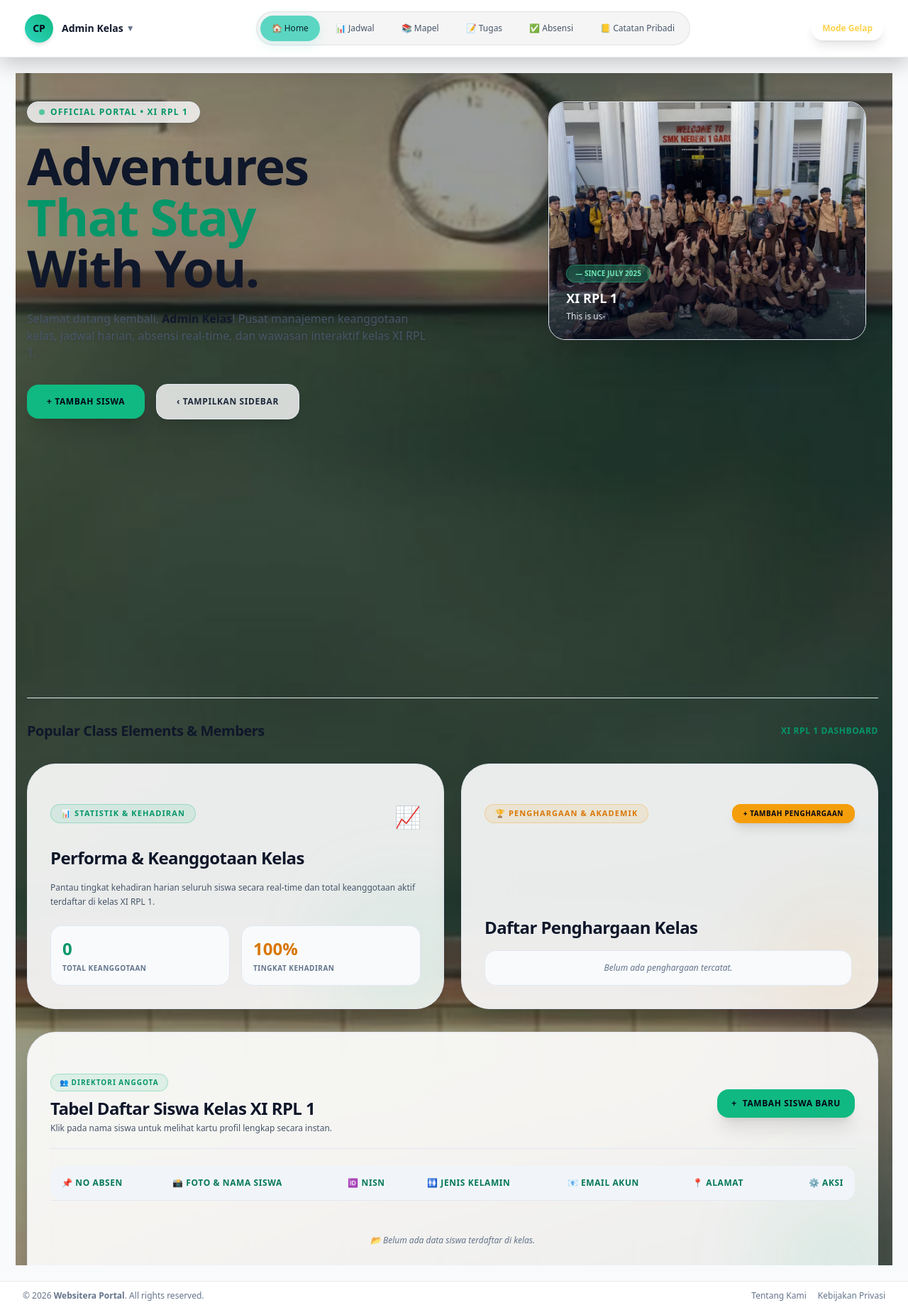
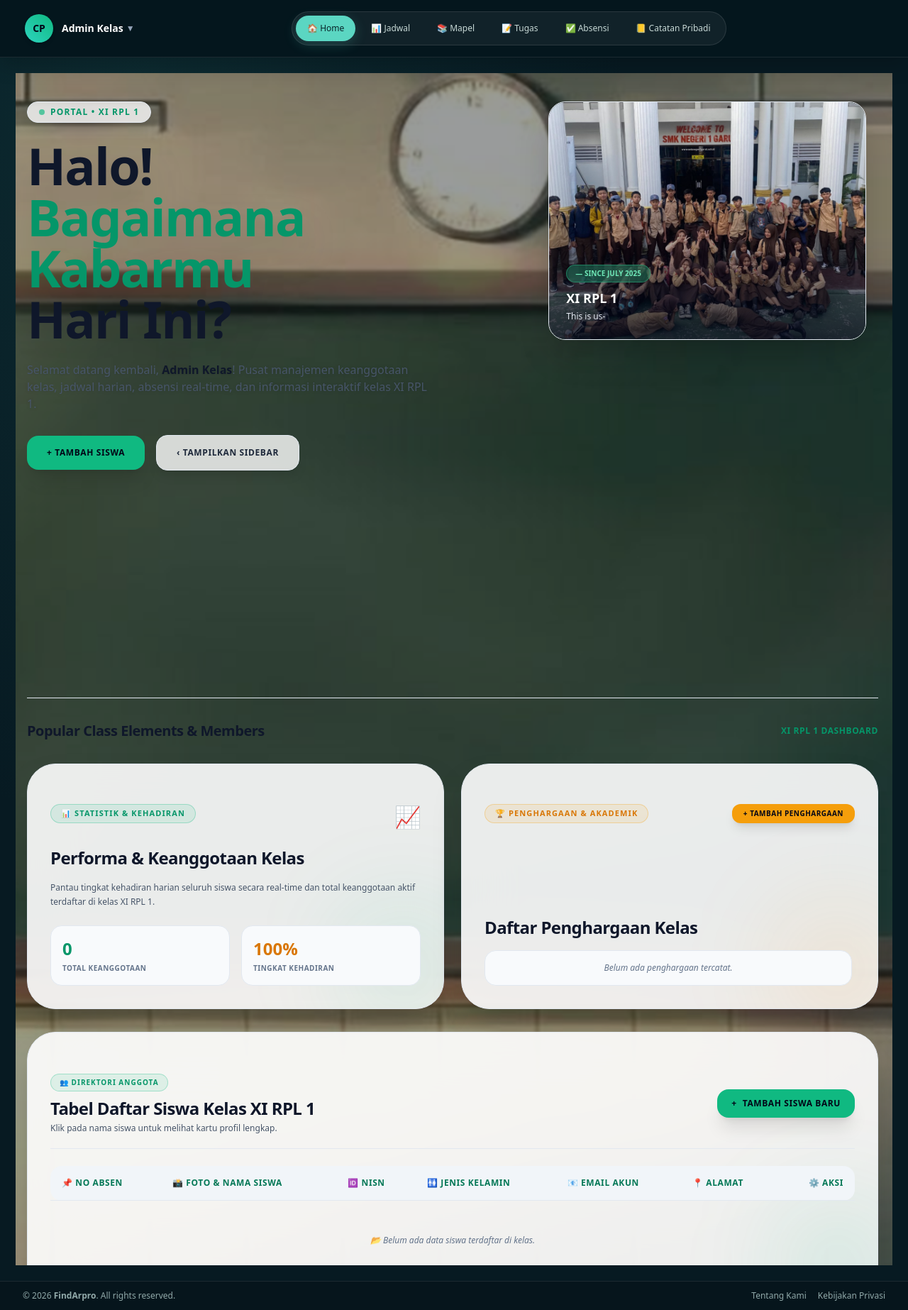
Before and after one commit to zahraareeqah-rgb/websitekelaz, a Laravel app: page /home in a window 1280 px wide. Shown: the whole page at 71% size. Run offline with Laravel 12, Linux system fonts and the light colour scheme; a user stored in the database is signed in; data comes from the database, SQL or seed files in the repository; data that the repository does not hold is empty; some libraries are stand-ins or nearby versions.

Commit message:
Finalisasi Web

```diff
--- a/resources/views/absensi/index.blade.php
+++ b/resources/views/absensi/index.blade.php
@@ -64,9 +64,7 @@
             <h3 class="font-bold text-white text-sm">
                 📅 Rekap Tanggal (1 - {{ $daysInMonth }})
             </h3>
-            <span class="text-xs text-slate-400 italic">
-                @if(auth()->user()->role === 'admin') 💡 Klik tombol "Hadir 1 Bln" di bawah nama siswa untuk isi instan sebulan penuh. @endif
-            </span>
+
         </div>
 
         <!-- Wrapper Tabel dengan Overflow Auto -->
@@ -74,7 +72,7 @@
             <table class="w-full text-left text-xs text-slate-200 border-collapse">
                 <thead class="bg-white/10 text-slate-300 uppercase tracking-wider text-[10px] border-b border-white/15">
                     <tr>
-                        <th class="p-3.5 bg-white/5 min-w-[280px] rounded-l-xl">Nama Siswa & Aksi Cepat</th>
+                        <th class="p-3.5 bg-white/5 min-w-[280px] rounded-l-xl">Nama Siswa & Aksi</th>
                         @for($d = 1; $d <= $daysInMonth; $d++)
                             <th class="p-2 text-center min-w-[36px] border-l border-white/10">{{ $d }}</th>
                         @endfor
--- a/resources/views/auth/login.blade.php
+++ b/resources/views/auth/login.blade.php
@@ -3,7 +3,7 @@
 <head>
     <meta charset="UTF-8">
     <meta name="viewport" content="width=device-width, initial-scale=1.0">
-    <title>Login - Websitera XI RPL 1</title>
+    <title>Login - Class Portal XI RPL 1</title>
     <!-- Tailwind CSS CDN -->
     <script src="https://cdn.tailwindcss.com"></script>
     <!-- Alpine.js CDN untuk interaksi Modal Pop-up -->
@@ -21,7 +21,7 @@
         <div class="lg:col-span-7 space-y-6 text-left">
             <div class="inline-flex items-center space-x-2 bg-white/10 backdrop-blur-md border border-white/20 text-emerald-300 px-4 py-1.5 rounded-full text-xs font-semibold shadow-lg">
                 <span class="w-2 h-2 rounded-full bg-emerald-400 animate-pulse"></span>
-                <span>Portal Resmi • XI RPL 1</span>
+                <span>Portal • XI RPL 1</span>
             </div>
 
             <h1 class="text-4xl sm:text-5xl lg:text-6xl font-black tracking-tight text-white leading-tight drop-shadow-md">
@@ -29,7 +29,7 @@
             </h1>
 
             <p class="text-slate-200 text-sm sm:text-base leading-relaxed max-w-xl drop-shadow font-medium">
-                Sistem informasi terpadu keanggotaan, jadwal pelajaran harian, absensi real-time, dan wawasan interaktif khusus kelas <span class="text-emerald-300 font-bold">Rekayasa Perangkat Lunak 1</span>.
+                Sistem informasi terpadu keanggotaan, jadwal pelajaran harian, absensi real-time, dan informasi khusus kelas <span class="text-emerald-300 font-bold">Rekayasa Perangkat Lunak 1</span>.
             </p>
 
             <!-- Statistik Singkat -->
--- a/resources/views/home.blade.php
+++ b/resources/views/home.blade.php
@@ -14,17 +14,17 @@
         <div class="xl:col-span-7 space-y-6 text-left transition-all duration-300">
             <div class="inline-flex items-center space-x-2 text-emerald-600 dark:text-emerald-300 font-semibold text-xs tracking-widest uppercase bg-white/80 dark:bg-white/10 backdrop-blur-md px-4 py-1.5 rounded-full border border-slate-200 dark:border-white/20 shadow-lg">
                 <span class="w-2 h-2 rounded-full bg-emerald-500 dark:bg-emerald-400 animate-pulse"></span>
-                <span>Official Portal • XI RPL 1</span>
+                <span>Portal • XI RPL 1</span>
             </div>
 
             <h1 class="text-5xl sm:text-6xl lg:text-7xl font-black tracking-tight text-slate-900 dark:text-white leading-none drop-shadow-2xl">
-                Adventures <br>
-                <span class="text-emerald-600 dark:text-emerald-400">That Stay</span> <br>
-                With You.
+                Halo! <br>
+                <span class="text-emerald-600 dark:text-emerald-400">Bagaimana Kabarmu</span> <br>
+                Hari Ini?
             </h1>
 
             <p class="text-slate-600 dark:text-slate-200 text-sm sm:text-base leading-relaxed max-w-xl drop-shadow font-medium">
-                Selamat datang kembali, <span class="text-slate-900 dark:text-white font-bold">{{ auth()->user()->name }}</span>! Pusat manajemen keanggotaan kelas, jadwal harian, absensi real-time, dan wawasan interaktif kelas XI RPL 1.
+                Selamat datang kembali, <span class="text-slate-900 dark:text-white font-bold">{{ auth()->user()->name }}</span>! Pusat manajemen keanggotaan kelas, jadwal harian, absensi real-time, dan informasi interaktif kelas XI RPL 1.
             </p>
 
             <div class="flex flex-wrap items-center gap-4 pt-2">
@@ -343,7 +343,7 @@
                         👥 Direktori Anggota
                     </span>
                     <h3 class="font-black text-slate-900 dark:text-white text-xl sm:text-2xl tracking-tight">Tabel Daftar Siswa Kelas XI RPL 1</h3>
-                    <p class="text-xs text-slate-600 dark:text-slate-300 mt-1">Klik pada nama siswa untuk melihat kartu profil lengkap secara instan.</p>
+                    <p class="text-xs text-slate-600 dark:text-slate-300 mt-1">Klik pada nama siswa untuk melihat kartu profil lengkap.</p>
                 </div>
                 @if(auth()->check() && auth()->user()->role === 'admin')
                     <a href="{{ route('siswa.create') }}" class="px-5 py-3 bg-emerald-500 hover:bg-emerald-400 text-slate-950 rounded-2xl text-xs font-extrabold tracking-wider uppercase shadow-xl transition flex items-center gap-2">
@@ -388,7 +388,7 @@
                                             @endif
                                             <div>
                                                 <span class="font-extrabold text-slate-900 dark:text-white text-sm group-hover/btn:text-emerald-600 dark:group-hover/btn:text-emerald-300 group-hover/btn:underline transition block">{{ $siswa->nama_siswa ?? $siswa->nama }}</span>
-                                                <div class="text-[10px] text-emerald-600/80 dark:text-emerald-400/80 font-semibold">✨ Klik untuk Detail Profil</div>
+                                                <div class="text-[10px] text-emerald-600/80 dark:text-emerald-400/80 font-semibold"></div>
                                             </div>
                                         </button>
                                     </td>
@@ -506,10 +506,13 @@
             <span class="text-xl">👩‍🏫</span>
             <h2 class="text-lg font-bold text-white tracking-tight">Daftar Guru Pengajar</h2>
         </div>
-        <!-- Tombol Tambah Guru -->
+
+        <!-- Tombol Tambah Guru (Hanya untuk Admin) -->
+        @if(auth()->check() && auth()->user()->role == 'admin')
             <a href="{{ route('guru.create') }}" class="px-4 py-2 bg-amber-500 hover:bg-amber-400 text-slate-950 font-bold rounded-xl text-xs shadow transition flex items-center gap-1.5">
                 <span>+</span> Tambah Guru
             </a>
+        @endif
     </div>
 
     <!-- Container Daftar Guru -->
@@ -529,7 +532,8 @@
                     </div>
                 </div>
 
-                <!-- Tombol Aksi Edit & Hapus -->
+                <!-- Tombol Aksi Edit & Hapus (Hanya untuk Admin) -->
+                @if(auth()->check() && auth()->user()->role == 'admin')
                     <div class="flex items-center gap-2">
                         <a href="{{ route('guru.edit', $guru->id) }}" class="px-3 py-1.5 bg-amber-500/20 hover:bg-amber-500/30 text-amber-300 border border-amber-500/30 rounded-xl text-[11px] font-semibold transition">
                             Edit
@@ -542,6 +546,7 @@
                             </button>
                         </form>
                     </div>
+                @endif
             </div>
         @empty
             <div class="bg-slate-900/60 border border-white/10 rounded-2xl p-6 text-center text-slate-400 text-xs">
@@ -550,7 +555,6 @@
         @endforelse
     </div>
 </div>
-
 <!-- Script Alpine.js Kalender Interaktif -->
 <script>
     function classCalendar(tasksData) {
--- a/resources/views/layouts/app.blade.php
+++ b/resources/views/layouts/app.blade.php
@@ -1,12 +1,9 @@
 <!DOCTYPE html>
 <html lang="id"
       x-data="{
-          darkMode: localStorage.getItem('darkMode') === 'true',
           logoutModal: false,
           userMenuOpen: false
-      }"
-      x-init="$watch('darkMode', val => localStorage.setItem('darkMode', val));"
-      :class="{ 'dark': darkMode }">
+      }">
 
 <head>
     <meta charset="UTF-8">
@@ -16,11 +13,6 @@
 
     <!-- Tailwind -->
     <script src="https://cdn.tailwindcss.com"></script>
-    <script>
-        tailwind.config = {
-            darkMode: 'class',
-        }
-    </script>
 
     <!-- Alpine JS -->
     <script defer src="https://cdn.jsdelivr.net/npm/alpinejs@3.x.x/dist/cdn.min.js"></script>
@@ -28,7 +20,6 @@
     <!-- Google Fonts -->
     <link rel="preconnect" href="https://fonts.googleapis.com">
     <link rel="preconnect" href="https://fonts.gstatic.com" crossorigin>
-
     <link href="https://fonts.googleapis.com/css2?family=DM+Sans:wght@400;500;600;700;800&family=Playfair+Display:wght@500;600;700&display=swap" rel="stylesheet">
 
     <style>
@@ -53,46 +44,6 @@
             font-family: 'DM Sans', sans-serif;
             background: var(--navy);
             color: var(--text-light);
-            transition: background-color 0.3s ease, color 0.3s ease;
-        }
-
-        /* Saat Mode Terang Aktif */
-        html:not(.dark) body {
-            background: #f8fafc !important;
-            color: #1e293b !important;
-        }
-
-        html:not(.dark) .portal-shell {
-            background: #f8fafc !important;
-        }
-
-        html:not(.dark) .portal-header {
-            background: rgba(255, 255, 255, 0.9) !important;
-            border-bottom: 1px solid rgba(0, 0, 0, 0.08) !important;
-        }
-
-        html:not(.dark) .portal-header nav {
-            background: rgba(0, 0, 0, 0.04) !important;
-            border: 1px solid rgba(0, 0, 0, 0.08) !important;
-        }
-
-        html:not(.dark) .portal-header nav a:not(.bg-blue-600) {
-            color: #475569 !important;
-        }
-
-        html:not(.dark) .portal-header nav a:not(.bg-blue-600):hover {
-            background: rgba(0, 0, 0, 0.06) !important;
-            color: #0f172a !important;
-        }
-
-        html:not(.dark) .portal-footer {
-            background: #ffffff !important;
-            border-top: 1px solid rgba(0, 0, 0, 0.08) !important;
-            color: #64748b !important;
-        }
-
-        html:not(.dark) .portal-footer .text-slate-700 {
-            color: #0f172a !important;
         }
 
         .portal-shell {
@@ -100,7 +51,6 @@
         }
 
         /* NAVBAR */
-
         .portal-header {
             background: rgba(5, 22, 30, 0.96);
             border-bottom: 1px solid rgba(255,255,255,0.09);
@@ -138,7 +88,6 @@
         }
 
         /* MAIN BACKGROUND */
-
         .portal-main-wrap {
             background:
                 radial-gradient(
@@ -150,17 +99,12 @@
             padding: 22px;
         }
 
-        html:not(.dark) .portal-main-wrap {
-            background: #f8fafc !important;
-        }
-
         .portal-main {
             scrollbar-width: thin;
             scrollbar-color: #31565a transparent;
         }
 
         /* FOOTER */
-
         .portal-footer {
             background: #06151c;
             border-top: 1px solid rgba(255,255,255,0.09);
@@ -172,33 +116,21 @@
         }
 
         /* PROFILE DROPDOWN */
-
         .portal-header [x-show="userMenuOpen"] {
             background: #102b34 !important;
             border: 1px solid rgba(255,255,255,0.12) !important;
             box-shadow: 0 20px 50px rgba(0,0,0,0.4) !important;
         }
 
-        html:not(.dark) .portal-header [x-show="userMenuOpen"] {
-            background: #ffffff !important;
-            border: 1px solid rgba(0,0,0,0.1) !important;
-            color: #1e293b !important;
-        }
-
         /* LOGOUT MODAL */
-
         .portal-modal {
             background: rgba(0,0,0,0.65);
             backdrop-filter: blur(8px);
         }
 
-        /* GENERAL TRANSITIONS */
-
         a, button {
             transition: all 0.25s ease;
         }
-
-        /* RESPONSIVE */
 
         @media (max-width: 767px) {
             .portal-header {
@@ -221,11 +153,9 @@
     <div class="portal-shell flex flex-col h-screen w-screen overflow-hidden">
 
         <!-- ================= NAVBAR ================= -->
-
         <header class="portal-header text-white flex items-center justify-between shrink-0 z-30">
 
             <!-- LOGO / PROFILE -->
-
             <div class="relative">
 
                 @php
@@ -238,12 +168,11 @@
                     @click="userMenuOpen = !userMenuOpen"
                     class="flex items-center gap-3 focus:outline-none group"
                 >
-
                     @if($siswaLogin && $siswaLogin->foto)
                         <img
                             src="{{ asset($siswaLogin->foto) }}"
                             alt="Foto Profil"
-                            class="w-10 h-10 rounded-full object-cover border border-slate-300 dark:border-white/20 shadow-md"
+                            class="w-10 h-10 rounded-full object-cover border border-white/20 shadow-md"
                         >
                     @else
                         <div class="w-10 h-10 rounded-full bg-gradient-to-tr from-teal-400 to-emerald-500 text-slate-950 flex items-center justify-center font-bold text-sm shadow-md">
@@ -252,21 +181,19 @@
                     @endif
 
                     <div class="text-left">
-                        <h2 class="font-extrabold text-sm leading-tight flex items-center gap-1 text-slate-900 dark:text-white">
+                        <h2 class="font-extrabold text-sm leading-tight flex items-center gap-1 text-white">
                             {{ $siswaLogin ? $siswaLogin->nama_siswa : (auth()->user()->name ?? 'Class Portal') }}
-                            <span class="text-xs text-slate-500 dark:text-slate-400">▼</span>
+                            <span class="text-xs text-slate-400">▼</span>
                         </h2>
-                        <span class="text-[10px] text-teal-600 dark:text-teal-300 font-semibold">
+                        <span class="text-[10px] text-teal-300 font-semibold">
                             @if($siswaLogin)
                                 Absen: {{ $siswaLogin->absen }} | NISN: {{ $siswaLogin->nisn }}
                             @endif
                         </span>
                     </div>
-
                 </button>
 
                 <!-- DROPDOWN PROFILE -->
-
                 <div
                     x-show="userMenuOpen"
                     @click.outside="userMenuOpen = false"
@@ -275,7 +202,6 @@
                     style="display: none;"
                     class="absolute left-0 mt-3 w-64 rounded-3xl shadow-2xl p-4 z-50 text-xs text-slate-300 space-y-3 bg-slate-900"
                 >
-
                     <div class="flex items-center gap-3 pb-3 border-b border-slate-700">
                         @if($siswaLogin && $siswaLogin->foto)
                             <img
@@ -290,7 +216,7 @@
                         @endif
 
                         <div class="overflow-hidden">
-                            <p class="font-bold text-white dark:text-white text-sm truncate">
+                            <p class="font-bold text-white text-sm truncate">
                                 {{ auth()->user()->name ?? 'User' }}
                             </p>
                             <p class="text-[10px] text-slate-400 truncate">
@@ -319,14 +245,6 @@
                         </div>
                     @endif
 
-                    <!-- TOMBOL TOGGLE DARK / LIGHT MODE DI DALAM DROPDOWN -->
-                    <button
-                        @click="darkMode = !darkMode"
-                        class="w-full px-3 py-2 bg-amber-500/10 hover:bg-amber-500/20 text-amber-300 rounded-xl font-semibold flex items-center justify-center gap-2"
-                    >
-                        <span x-text="darkMode ? ' Mode Terang' : ' Mode Gelap'"></span>
-                    </button>
-
                     <!-- GANTI PASSWORD -->
                     <a
                         href="{{ route('password.edit') }}"
@@ -342,13 +260,11 @@
                     >
                          Keluar / Logout
                     </button>
-
                 </div>
 
             </div>
 
             <!-- NAVIGATION -->
-
             <nav class="hidden md:flex items-center gap-1.5">
                 <a
                     href="{{ route('home') }}"
@@ -388,20 +304,12 @@
                 </a>
             </nav>
 
-            <!-- TOMBOL TOGGLE CEPAT DI NAVBAR KANAN -->
-            <div class="flex items-center gap-3">
-                <button
-                    @click="darkMode = !darkMode"
-                    class="hidden sm:flex px-3.5 py-2 rounded-2xl bg-white/10 hover:bg-white/20 backdrop-blur-md border border-white/20 text-xs font-bold text-amber-300 shadow-lg items-center gap-2"
-                >
-                    <span x-text="darkMode ? 'Mode Terang' : 'Mode Gelap'"></span>
-                </button>
-            </div>
+            <!-- KANAN KOSONG / KEBUTUHAN LAIN -->
+            <div></div>
 
         </header>
 
         <!-- ================= MAIN CONTENT ================= -->
-
         <div class="portal-main-wrap flex-1 flex overflow-hidden gap-3">
             <main class="portal-main flex-1 overflow-y-auto pr-1">
                 @yield('content')
@@ -409,11 +317,10 @@
         </div>
 
         <!-- ================= FOOTER ================= -->
-
         <footer class="portal-footer py-3 px-8 text-center text-xs flex items-center justify-between shrink-0">
             <p>
                 &copy; 2026
-                <span class="font-semibold">Websitera Portal</span>.
+                <span class="font-semibold">FindArpro</span>.
                 All rights reserved.
             </p>
             <div class="flex items-center gap-4">
@@ -425,7 +332,6 @@
     </div>
 
     <!-- ================= LOGOUT MODAL ================= -->
-
     <div
         x-show="logoutModal"
         class="portal-modal fixed inset-0 z-50 flex items-center justify-center"
@@ -443,7 +349,7 @@
                     Konfirmasi Keluar
                 </h3>
                 <p class="text-slate-500 text-xs mt-1">
-                    Yakin akan keluar dari akun Websitera?
+                    Yakin akan keluar dari akun?
                 </p>
             </div>
             <div class="flex gap-3 pt-2">
--- a/resources/views/tugas/index.blade.php
+++ b/resources/views/tugas/index.blade.php
@@ -81,7 +81,7 @@
                             <th class="p-4 rounded-l-2xl">Mata Pelajaran</th>
                             <th class="p-4">Guru Pengajar</th>
                             <th class="p-4">Judul Tugas & Deskripsi</th>
-                            <th class="p-4">Deadline & Status Ekspresi</th>
+                            <th class="p-4">Deadline & Status </th>
                             <th class="p-4">Status</th>
                             @if(auth()->check() && auth()->user()->role === 'admin')
                                 <th class="p-4 text-right rounded-r-2xl">Aksi</th>
```
Also changed, not shown: public/uploads/siswa/1795249737_WhatsApp Image 2026-11-21 at 3.03.06 PM.jpeg (deleted), public/uploads/siswa/1795697555_Moon Ga Young 문가영.jpg (added), public/uploads/siswa/1795697748_WhatsApp Image 2026-11-26 at 7.55.14 PM.jpeg (added), public/uploads/siswa/1795697846_WhatsApp Image 2026-11-26 at 7.57.06 PM.jpeg (added). Lines whose indentation alone changed are shown as unchanged.
